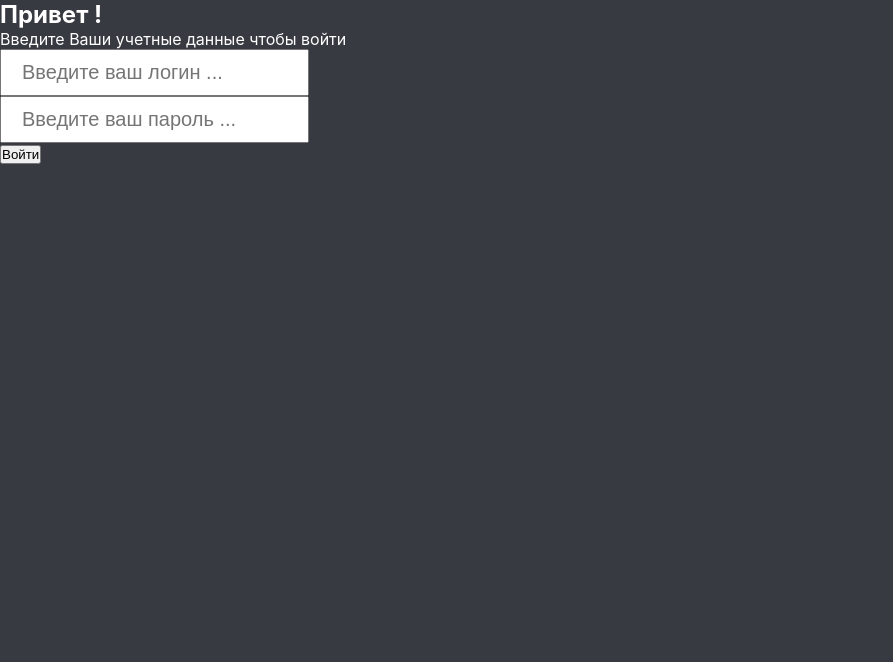
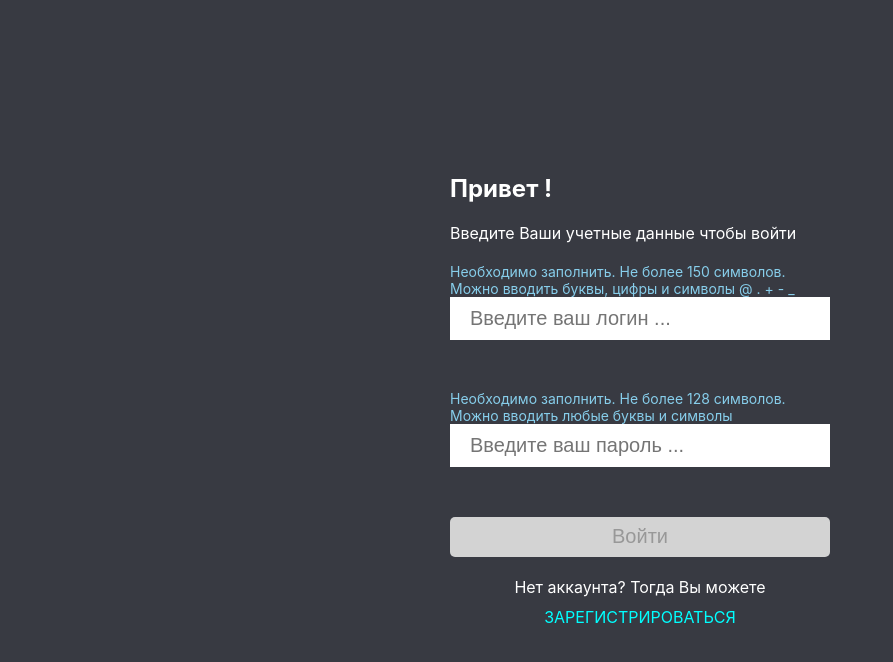
Before and after one commit to Ruslan-Mrzn/kanban-desk, a React (Create React App) app: page /login in a window 1280 px wide. Shown: the top 662 px of the page, without its empty margins (0-893 px from the left). Built offline with nearby package versions, Linux system fonts and the light colour scheme.

Commit message:
feat: стилизация + кастомная валидация формы

```diff
--- a/src/components/FormInput/FormInput.css
+++ b/src/components/FormInput/FormInput.css
@@ -1,3 +1,13 @@
+.inputWrapper {
+  display: flex;
+  flex-direction: column;
+}
+
+.inputInfo {
+  font-size: 14px;
+  color: skyblue;
+}
+
 .formInput {
   display: flex;
   justify-content: start;
@@ -5,5 +15,27 @@
   font-size: 20px;
   line-height: .9;
   padding: 10px 20px;
-  color: bisque;
+  color: darkslategray;
+  border: none;
+  outline: 2px solid transparent;
 }
+
+.formError {
+  padding: 10px;
+  display: block;
+  width: 100%;
+  height: 30px;
+  color: red;
+  font-size: 14px;
+  line-height: .9;
+  visibility: hidden;
+}
+
+.visible {
+  visibility: visible;
+  min-height: 30px;
+}
+
+.invalid {
+  outline: 2px solid red;
+}
--- a/src/components/FormInput/FormInput.js
+++ b/src/components/FormInput/FormInput.js
@@ -1,17 +1,51 @@
 import './FormInput.css'
+import { InputsValidationMessages } from '../../utils/utils'
+import { useEffect, useState } from 'react'
 
-const FormInput = ({ type, name, pattern, placeholder, required, onChange }) => {
+const FormInput = ({ type, name, pattern, placeholder, required, onChange, validityOptions, minLength, maxLength }) => {
+
+  const [isValid,setIsValid] = useState(true)
+
+  let inputInfo = ''
+  switch(type) {
+    case 'text':
+      inputInfo='Необходимо заполнить. Не более 150 символов. Можно вводить буквы, цифры и символы @ . + - _ '
+      break
+
+    case 'password':
+      inputInfo='Необходимо заполнить. Не более 128 символов. Можно вводить любые буквы и символы'
+      break
+
+    case 'e-mail':
+      inputInfo='Можно не заполнять'
+      break
+
+    default: inputInfo=''
+  }
+
+  useEffect(()=>{
+    setIsValid(validityOptions[type])
+  }, [setIsValid, validityOptions, type])
 
   return (
-    <input
-      className="formInput"
+    <div className='inputWrapper'>
+      <span className='inputInfo'>{inputInfo}</span>
+      <input
+      className={`formInput ${isValid===false ? 'invalid' : ''}`}
       type={type}
       name={name}
       pattern={pattern}
       placeholder={placeholder}
       required={required}
       onChange={onChange}
-    />
+      minLength={minLength}
+      maxLength={maxLength}
+      />
+      <span className={`formError ${isValid===false ? 'visible' : ''}`}>
+        {InputsValidationMessages[type]}
+      </span>
+    </div>
+
   )
 
 }
--- /dev/null
+++ b/src/components/Login/Login.css
@@ -0,0 +1,41 @@
+.loginPage {
+  min-height: 100vh;
+  display: flex;
+  justify-content: center;
+  align-items: center;
+}
+
+.form {
+  display: flex;
+  row-gap: 20px;
+  flex-direction: column;
+  max-width: 400px;
+}
+
+.loginButton {
+  min-height: 40px;
+  font-size: 20px;
+  background-color: lightskyblue;
+  cursor: pointer;
+  border: none;
+  border-radius: 5px;
+}
+
+.loginButton:disabled {
+  cursor: default;
+  background-color: lightgrey;
+}
+
+.registerBlock {
+  display: flex;
+  flex-direction: column;
+  justify-content: center;
+  align-items: center;
+  row-gap: 10px;
+}
+
+.registerLink {
+  text-transform: uppercase;
+  text-decoration: none;
+  color: aqua;
+}
--- a/src/components/Login/Login.js
+++ b/src/components/Login/Login.js
@@ -3,7 +3,9 @@ import { useDispatch } from "react-redux"
 import { setCredentials } from "../../store/authSlice"
 import { useLoginUserMutation } from '../services/kanbanService'
 import FormInput from "../FormInput/FormInput"
-import { useNavigate } from "react-router-dom"
+import { Link, useNavigate } from "react-router-dom"
+
+import './Login.css'
 
 const Login = () => {
   const dispatch = useDispatch()
@@ -16,18 +18,27 @@ const Login = () => {
     password: '',
   })
 
-  const handleChange = ({ target: { name, value }}) =>
+  const [formErrors, setFormErrors] = useState({})
+
+  const [validityOptions, setValidityOptions] = useState({})
+
+
+  const handleChange = ({ target: { name, value, validity, type }}) =>{
     setFormState((prev) => ({ ...prev, [name]: value }))
+    setFormErrors((prev) => ({ ...prev, [type]: validity.valid}))
+  }
 
 
   return (
-    <>
-      <h2>Привет !</h2>
-      <p>Введите Ваши учетные данные чтобы войти</p>
+    <div className="loginPage">
       <form
+        className="form"
+        noValidate={true}
         name="login"
         onSubmit={(e) => {
           e.preventDefault()
+          setValidityOptions(JSON.parse(JSON.stringify(formErrors)))
+          setFormErrors({})
           loginUser(formState).unwrap()
             .then((token) => {
               dispatch(setCredentials(token))
@@ -37,13 +48,35 @@ const Login = () => {
             })
             .then(()=>navigate('/'))
             .catch(err => console.error(err))
+
         }}
       >
-          <FormInput name={'username'} type={'text'} placeholder={'Введите ваш логин ...'} onChange={handleChange} />
-          <FormInput name={'password'} type={'password'} placeholder={'Введите ваш пароль ...'} onChange={handleChange} />
-          <button type="submit">Войти</button>
+        <h2>Привет !</h2>
+        <p>Введите Ваши учетные данные чтобы войти</p>
+        <FormInput
+          name={'username'}
+          type={'text'}
+          placeholder={'Введите ваш логин ...'}
+          onChange={handleChange}
+          pattern={'[0-9A-Za-zА-Яа-яЁё\.\@\+\-]{1,250}'}
+          validityOptions={validityOptions}
+          required={true}
+        />
+
+        <FormInput
+          name={'password'}
+          type={'password'}
+          placeholder={'Введите ваш пароль ...'}
+          onChange={handleChange}
+          maxLength={128}
+          validityOptions={validityOptions}
+          required={true}
+        />
+        <button className="loginButton" type="submit" disabled={!formState.password||!formState.username}>Войти</button>
+        <p className="registerBlock">Нет аккаунта? Тогда Вы можете  <Link className="registerLink" to={'/register'}>зарегистрироваться</Link></p>
+
       </form>
-    </>
+    </div>
 
   )
 }
--- a/src/components/Main/Main.js
+++ b/src/components/Main/Main.js
@@ -8,7 +8,6 @@ const Main = () => {
   const navigate = useNavigate();
   const [getCards, {data, isError, isSuccess}] = useLazyGetCardsQuery()
   const localCards = JSON.parse(localStorage.getItem('localCards'))
-  //refetch()
   useEffect(()=>{
     getCards()
     if(isError) {
@@ -19,13 +18,8 @@ const Main = () => {
     }
   }, [navigate, isError, getCards, isSuccess, data])
 
-
-  //if(isLoading) return <div>Loading...{}</div>
-  //isError&&navigate('/login')
-
-
   return (
-    <div className='desk'>
+    isSuccess&&<div className='desk'>
       <Column title='On hold' color="#F88B4A" cards={filterCards(localCards ? localCards : data, 0)} number={0}/>
       <Column title='In progress' color="#3C8BBE" cards={filterCards(localCards ? localCards : data, 1)} number={1}/>
       <Column title='Needs review' color="#F5C852" cards={filterCards(localCards ? localCards : data, 2)} number={2}/>
--- a/src/utils/utils.js
+++ b/src/utils/utils.js
@@ -2,4 +2,14 @@ const filterCards = (cardsArray, columnNumber) => {
   return cardsArray ? cardsArray.filter(card => card.row == columnNumber) : []
 }
 
-export { filterCards }
+const checkFormValidity = (inputsArray) => {
+  return !inputsArray.some(input => !input.validity.valid)
+}
+
+const InputsValidationMessages = {
+  'email': 'Пожалуйста, проверьте введённый e-mail',
+  'password': 'не менее 1 и не более 128 символов',
+  'text': 'Обязательное поле. Не более 150 символов. Только буквы, цифры и символы @ . + - _'
+}
+
+export { filterCards, checkFormValidity, InputsValidationMessages }
```
Also changed, not shown: src/components/Preloader/Preloader.css (added, +88 -0 lines), src/components/Preloader/Prelodaer.js (added, +13 -0 lines), src/components/Register/Register.js (added).
